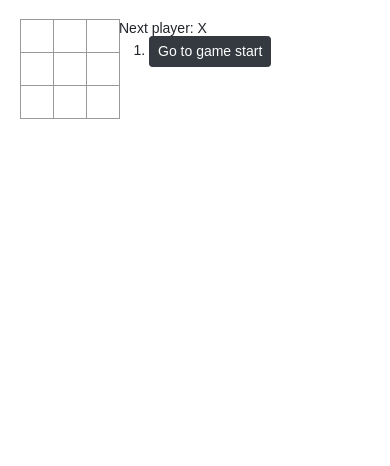
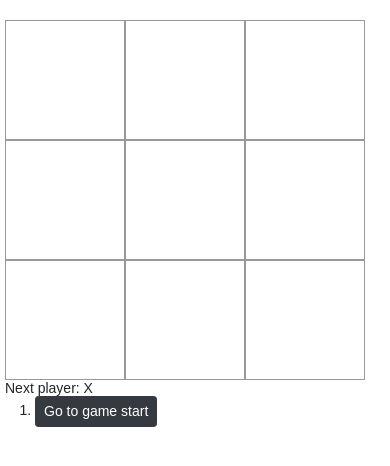
Before and after one commit to Alejo-Martinez-Grau/TaTeTi-React-Tutorial, a React (Create React App) app: page / in a window 390 px wide. Shown: the top 466 px of the page. Built offline with nearby package versions, Linux system fonts and the light colour scheme.

Commit message:
responsive

```diff
--- a/package.json
+++ b/package.json
@@ -6,7 +6,7 @@
     "@testing-library/jest-dom": "^5.13.0",
     "@testing-library/react": "^11.2.7",
     "@testing-library/user-event": "^12.8.3",
-    "bootstrap": "^4.1.1",
+    "bootstrap": "^4.6.0",
     "jquery": "^3.6.0",
     "popper.js": "^1.16.1",
     "react": "^17.0.2",
--- a/src/App.js
+++ b/src/App.js
@@ -1,11 +1,12 @@
 import React, { Fragment } from "react";
 import "./App.css";
 import TicTacToe from "./TicTacToe";
+import "bootstrap/dist/css/bootstrap.min.css";
 
 function App() {
   return (
     <Fragment>
-      <TicTacToe />
+      <TicTacToe className='container' />
     </Fragment>
   );
 }
--- a/src/Square.js
+++ b/src/Square.js
@@ -2,7 +2,7 @@ import React from "react";
 
 export function Square(props) {
   return (
-    <button className='square' onClick={props.onClick}>
+    <button className='square col-4 p-1' onClick={props.onClick}>
       {props.value}
     </button>
   );
--- a/src/TicTacToe.css
+++ b/src/TicTacToe.css
@@ -25,12 +25,11 @@ ul {
         font-size: 24px;
         font-weight: bold;
         line-height: 34px;
-    height: 34px;
-    margin-right: -1px;
-    margin-top: -1px;
+        margin: 0px;
         padding: 0;
         text-align: center;
-    width: 34px;
+        height: 5em;
+        width: 5em;
     }
 
     .square:focus {
--- a/src/TicTacToe.js
+++ b/src/TicTacToe.js
@@ -76,16 +76,16 @@ class TicTacToe extends React.Component {
     }
 
     return (
-      <div className="game">
+      <div className="game row">
         <Board
           squares={current.squares}
           onClick={(i) => this.handleClick(i)}
-          className="game-board"
+          className="game-board col-sm-12 col-md-6"
         />
         <HistoryPlays
           status={status}
           moves={moves}
-          className="game-info" />
+          className="game-info col-sm-12 col-md-6" />
       </div>
     );
   }
```
Also changed, not shown: 1 other file (tests, documents, lock files or other folders). Lines whose indentation alone changed are shown as unchanged.
